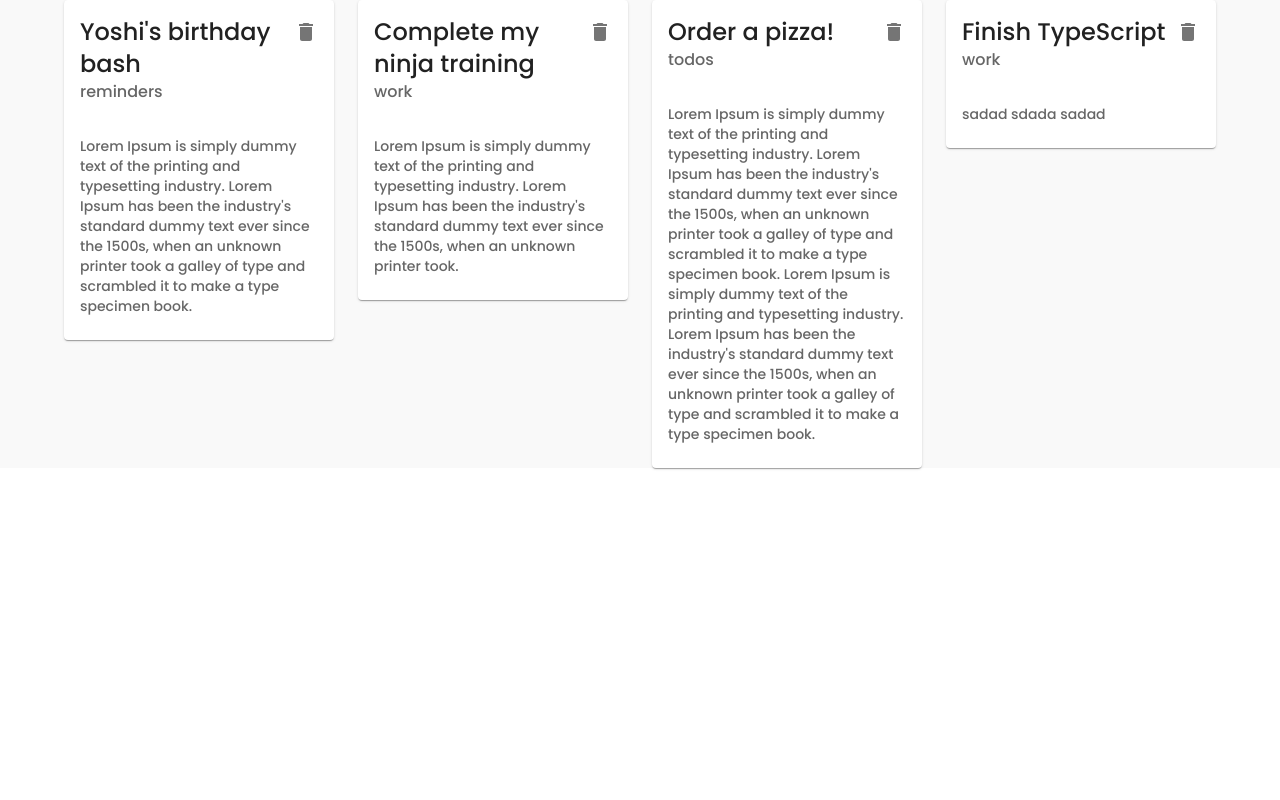
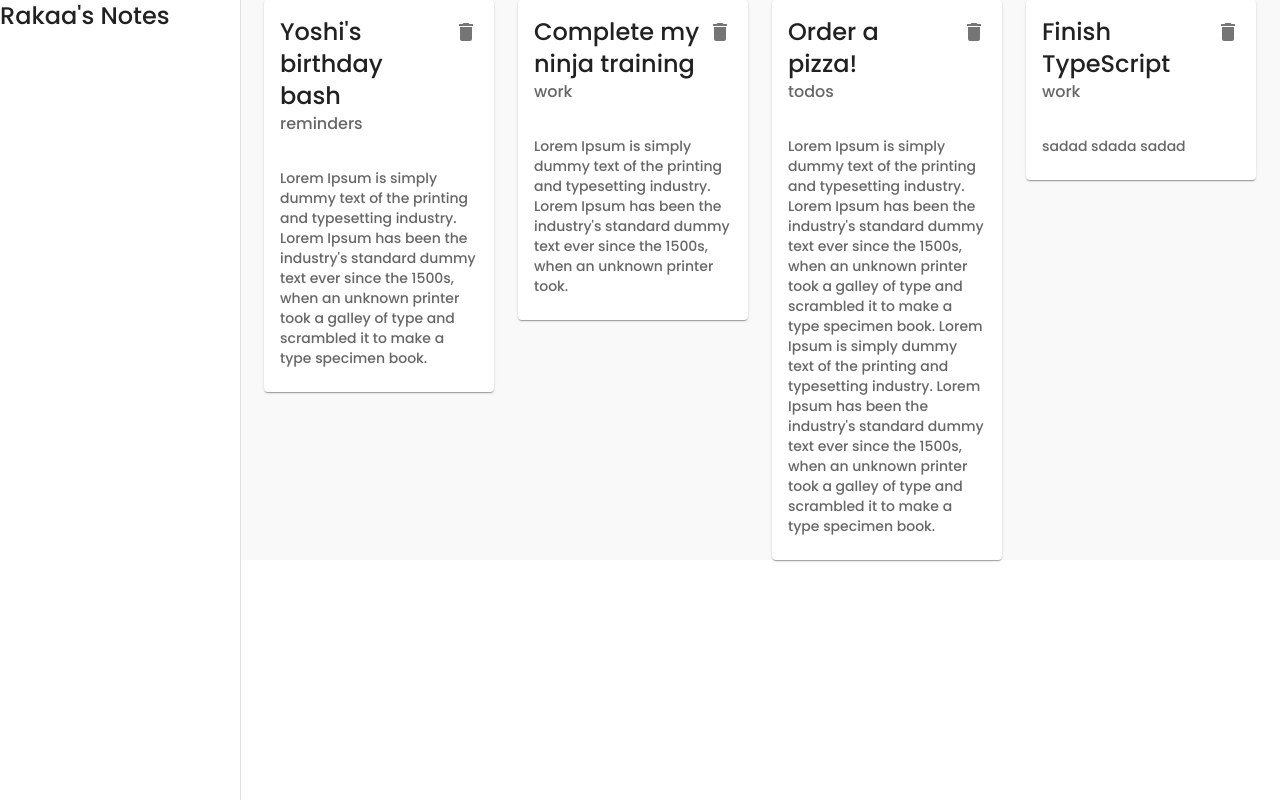
Before and after one commit to Raj-Thombare/MaterialUI, a React (Create React App) app: page /notes in a window 1280 px wide. Built offline with nearby package versions, Linux system fonts and the light colour scheme; data requests are answered from the project's data file.

Commit message:
add Drawer component

```diff
--- a/src/components/Layout.jsx
+++ b/src/components/Layout.jsx
@@ -1,18 +1,41 @@
 import React from "react";
 import { makeStyles } from "@mui/styles";
+import { Typography } from "@mui/material";
+import Drawer from "@mui/material/Drawer";
+
+const drawerWidth = 240;
 
 const useStyles = makeStyles({
   page: {
     background: "#f9f9f9",
     width: "100%",
   },
+  drawer: {
+    width: drawerWidth,
+  },
+  drawerPaper: {
+    width: drawerWidth,
+  },
+  root: {
+    display: "flex",
+  },
 });
 
 const Layout = ({ children }) => {
   const classes = useStyles();
   return (
-    <div className={classes.page}>
-      <div>{children}</div>
+    <div className={classes.root}>
+      <Drawer
+        className={classes.drawer}
+        variant="permanent"
+        anchor="left"
+        classes={{ paper: classes.drawerPaper }}
+      >
+        <Typography variant="h5">Rakaa's Notes</Typography>
+      </Drawer>
+      <div className={classes.page}>
+        <div>{children}</div>
+      </div>
     </div>
   );
 };
```
